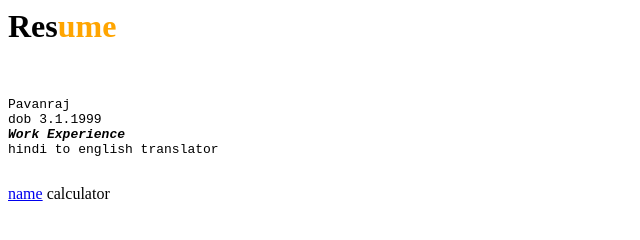
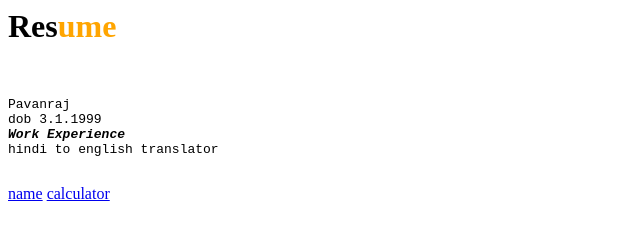
Before and after one commit to lednob23/ravan, a plain HTML site: page index.html in a window 1280 px wide. Shown: the full height of the page, 0-640 px from the left. Drawn offline with Linux system fonts and the light colour scheme.

Commit message:
Update index.html

```diff
--- a/index.html
+++ b/index.html
@@ -12,6 +12,6 @@ hindi to english translator
 
 </pre>
 <a href="snake.html">name</a>
-  <a hef="calculator.html">calculator</a>
+  <a href="calculator.html">calculator</a>
   </body>
 </html>
```
